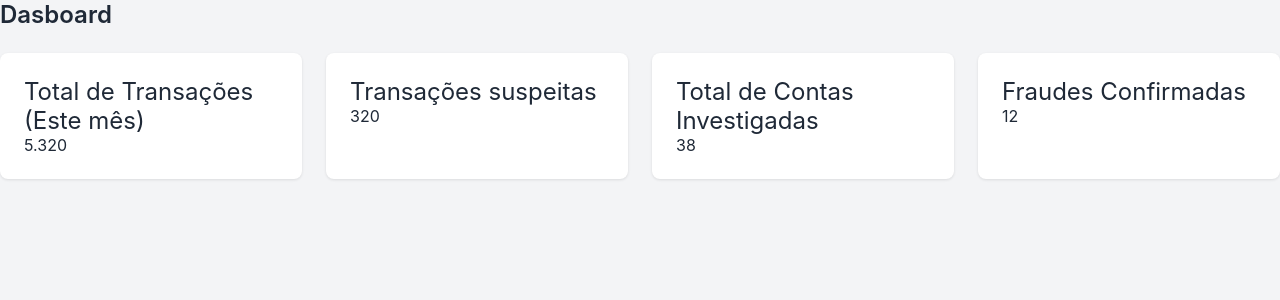
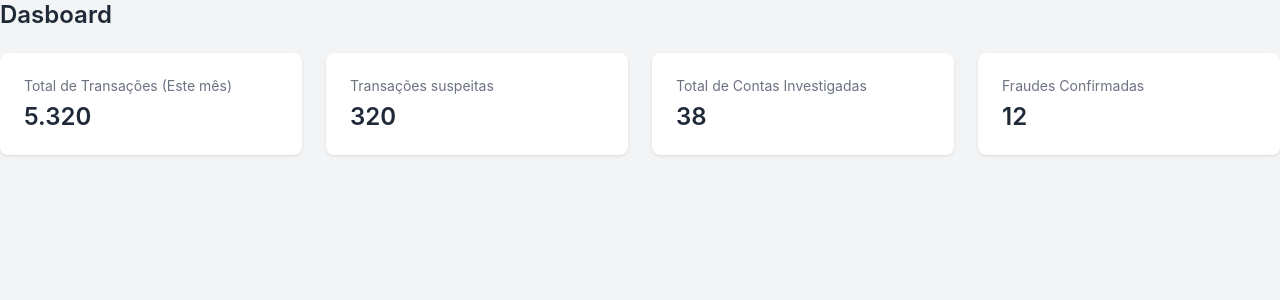
Before and after one commit to RusthenRonald2006/Portal-de-analise-em-anomalias-transacionais, a JavaScript app in the folder detec-anomalias/: page /dashboard in a window 1280 px wide. Shown: the top 300 px of the page. Built offline with nearby package versions, Linux system fonts and the light colour scheme; the HTML template or start-up script is replaced by a standard one.

Commit message:
ajustando ultimo p

```diff
--- a/detec-anomalias/src/components/Pages/Dashboard.module.css
+++ b/detec-anomalias/src/components/Pages/Dashboard.module.css
@@ -25,8 +25,14 @@
     align-items: center;
 }
 .card_info p:first-child{
-     font-size: 1.5rem;
+    font-size: 0.875rem;
+    color: #6b7280;
 }
+.card_info p:last-child {
+    font-size: 1.5rem;
+    font-weight: 600;
+    margin-top: 0.5rem;
+  }
 
 
 
```
